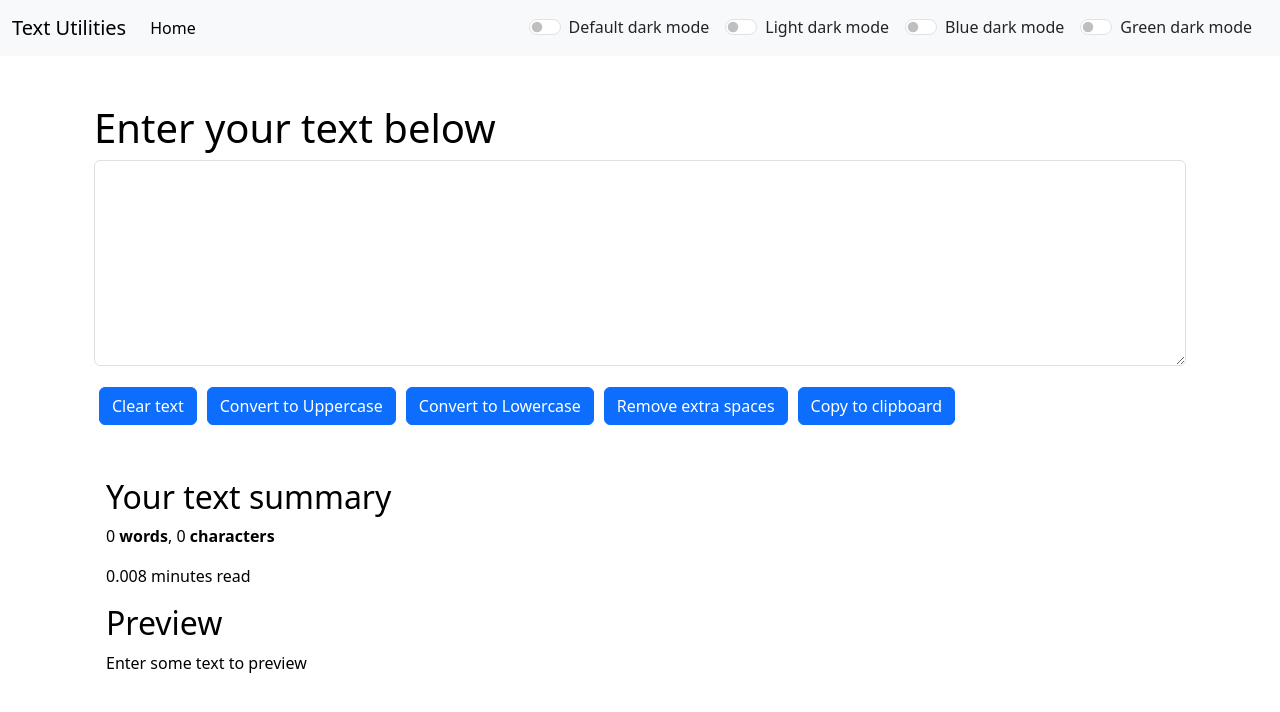
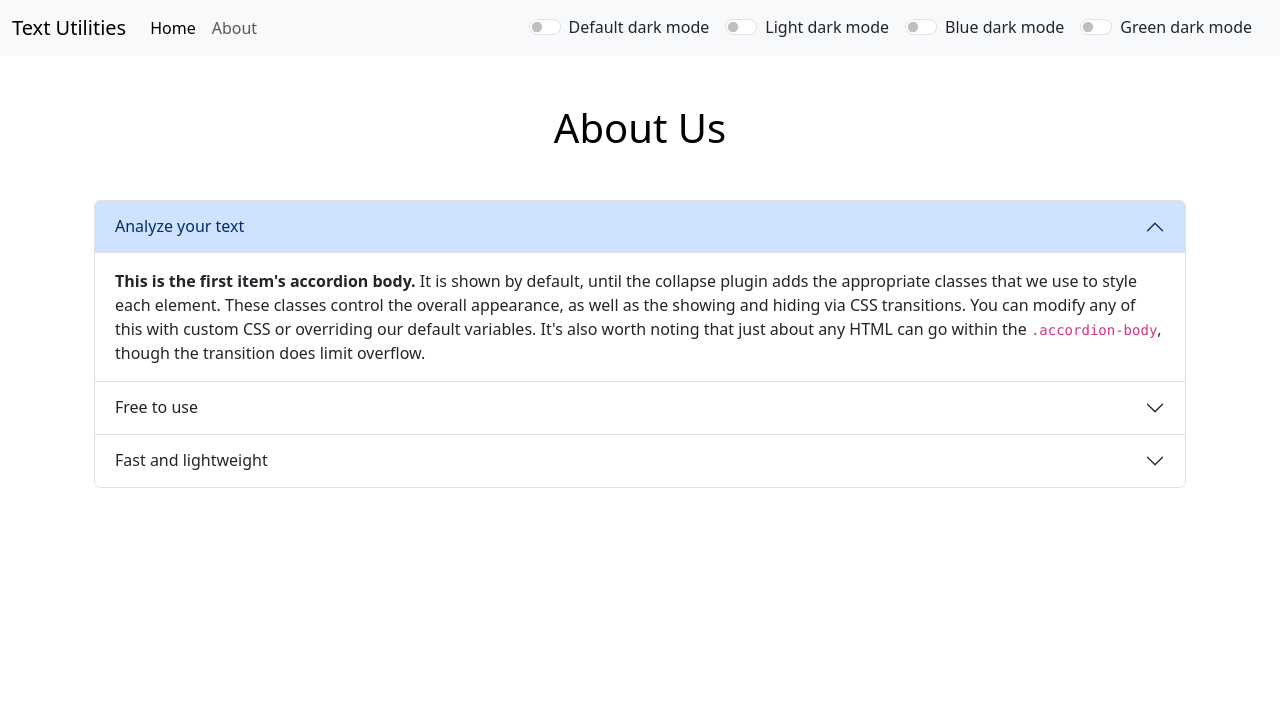
Before and after one commit to offCodezLab/Text-Utilities, a React (Create React App) app: page /about in a window 1280 px wide. Shown: the top 712 px of the page. Built offline with nearby package versions, Linux system fonts and the light colour scheme.

Commit message:
Some changes to about page

```diff
--- a/src/App.css
+++ b/src/App.css
@@ -30,3 +30,8 @@
 .color-white {
     color: white !important;
 }
+
+.about-dark {
+    background-color: rgb(0, 0, 0, 0.9) !important;
+    color: white !important;
+}
--- a/src/App.js
+++ b/src/App.js
@@ -1,10 +1,10 @@
 import { useState } from 'react';
 import "./App.css";
-// import About from "./components/About";
+import About from "./components/About";
 import Navbar from "./components/Navbar";
 import TextForm from "./components/TextForm";
 import Alert from './components/Alert';
-// import { BrowserRouter as Router, Route, Routes } from "react-router-dom";
+import { BrowserRouter as Router, Route, Routes } from "react-router-dom";
 
 function App() {
 
@@ -90,23 +90,16 @@ function App() {
 
   return (
     <>
-      <Navbar title="Text Utilities" aboutUs="About" mode={mode} toggleDarkMode={toggleDarkMode} toggleLightDarkMode={toggleLightDarkMode} toggleBlueDarkMode={toggleBlueDarkMode} toggleGreenDarkMode={toggleGreenDarkMode} />
-      <Alert alert={alert} />
-      <div className="container my-3">
-        <TextForm heading="Enter your text below" mode={mode} showAlert={showAlert} />
-      </div>
-      {/* <Router> */}
-      {/* <Navbar title="Text Utilities" aboutUs="About" mode={mode} toggleDarkMode={toggleDarkMode} toggleLightDarkMode={toggleLightDarkMode} toggleBlueDarkMode={toggleBlueDarkMode} toggleGreenDarkMode={toggleGreenDarkMode} />
+      <Router>
+        {<Navbar title="Text Utilities" aboutUs="About" mode={mode} toggleDarkMode={toggleDarkMode} toggleLightDarkMode={toggleLightDarkMode} toggleBlueDarkMode={toggleBlueDarkMode} toggleGreenDarkMode={toggleGreenDarkMode} />}
         <Alert alert={alert} />
         <div className="container my-3">
           <Routes>
-            <Route exact path="/about" element={<About />}>
-            </Route>
-            <Route exact path="/" element={<TextForm heading="Enter your text below" mode={mode} showAlert={showAlert} />}>
-            </Route>
+            <Route exact path="/" element={<TextForm heading="Enter your text below" mode={mode} showAlert={showAlert} />}></Route>
+            <Route exact path="/about" element={<About mode={mode} />}></Route>
           </Routes>
-        </div> */}
-      {/* </Router > */}
+        </div>
+      </Router >
 
     </>
   );
--- a/src/components/About.js
+++ b/src/components/About.js
@@ -1,75 +1,51 @@
-import React, { useState } from 'react'
+import React from 'react'
 
-export default function About() {
+export default function About(props) {
 
-    const [styleMode, setStyleMode] = useState({
-        color: "black",
-        backgroundColor: "white"
-    });
-
-    const toggleStyleMode = () => {
-        if (styleMode.color === "black") {
-            setStyleMode({
-                color: "white",
-                backgroundColor: "black"
-            })
-            setBtnText("Enable Light Mode");
-        }
-        else {
-            setStyleMode({
-                color: "black",
-                backgroundColor: "white"
-            })
-            setBtnText("Enable Dark Mode");
-
-        }
-    }
-
-    const [btnText, setBtnText] = useState("Enable Dark Mode");
 
     return (
         <>
-            <div className='container' style={styleMode}>
-                <h1 className='my-3'>About Us</h1>
-                <div className="accordion" id="accordionExample" style={styleMode}>
+            <div className='container'>
+                <h1 className='my-5' style={{ color: props.mode === "light" ? "black" : "white", textAlign: "center" }}>About Us</h1>
+                <div className="accordion" id="accordionExample">
                     <div className="accordion-item">
                         <h2 className="accordion-header">
-                            <button className="accordion-button" style={styleMode} type="button" data-bs-toggle="collapse" data-bs-target="#collapseOne" aria-expanded="true" aria-controls="collapseOne">
-                                Accordion Item #1
+                            <button className={`accordion-button ${"about-" + props.mode}`} type="button" data-bs-toggle="collapse" data-bs-target="#collapseOne" aria-expanded="true" aria-controls="collapseOne">
+                                Analyze your text
                             </button>
                         </h2>
                         <div id="collapseOne" className="accordion-collapse collapse show" data-bs-parent="#accordionExample">
-                            <div className="accordion-body" style={styleMode}>
+                            <div className={`accordion-body ${"about-" + props.mode}`}>
                                 <strong>This is the first item's accordion body.</strong> It is shown by default, until the collapse plugin adds the appropriate classes that we use to style each element. These classes control the overall appearance, as well as the showing and hiding via CSS transitions. You can modify any of this with custom CSS or overriding our default variables. It's also worth noting that just about any HTML can go within the <code>.accordion-body</code>, though the transition does limit overflow.
                             </div>
                         </div>
                     </div>
                     <div className="accordion-item">
                         <h2 className="accordion-header">
-                            <button className="accordion-button collapsed" style={styleMode} type="button" data-bs-toggle="collapse" data-bs-target="#collapseTwo" aria-expanded="false" aria-controls="collapseTwo">
-                                Accordion Item #2
+                            <button className={`accordion-button collapsed ${"about-" + props.mode}`} type="button" data-bs-toggle="collapse" data-bs-target="#collapseTwo" aria-expanded="false" aria-controls="collapseTwo">
+                                Free to use
                             </button>
                         </h2>
                         <div id="collapseTwo" className="accordion-collapse collapse" data-bs-parent="#accordionExample">
-                            <div className="accordion-body" style={styleMode}>
+                            <div className={`accordion-body ${"about-" + props.mode}`}>
                                 <strong>This is the second item's accordion body.</strong> It is hidden by default, until the collapse plugin adds the appropriate classes that we use to style each element. These classes control the overall appearance, as well as the showing and hiding via CSS transitions. You can modify any of this with custom CSS or overriding our default variables. It's also worth noting that just about any HTML can go within the <code>.accordion-body</code>, though the transition does limit overflow.
                             </div>
                         </div>
                     </div>
                     <div className="accordion-item">
                         <h2 className="accordion-header">
-                            <button className="accordion-button collapsed" style={styleMode} type="button" data-bs-toggle="collapse" data-bs-target="#collapseThree" aria-expanded="false" aria-controls="collapseThree">
-                                Accordion Item #3
+                            <button className={`accordion-button collapsed ${"about-" + props.mode}`} type="button" data-bs-toggle="collapse" data-bs-target="#collapseThree" aria-expanded="false" aria-controls="collapseThree">
+                                Fast and lightweight
                             </button>
                         </h2>
                         <div id="collapseThree" className="accordion-collapse collapse" data-bs-parent="#accordionExample">
-                            <div className="accordion-body" style={styleMode}>
+                            <div className={`accordion-body ${"about-" + props.mode}`}>
                                 <strong>This is the third item's accordion body.</strong> It is hidden by default, until the collapse plugin adds the appropriate classes that we use to style each element. These classes control the overall appearance, as well as the showing and hiding via CSS transitions. You can modify any of this with custom CSS or overriding our default variables. It's also worth noting that just about any HTML can go within the <code>.accordion-body</code>, though the transition does limit overflow.
                             </div>
                         </div>
                     </div>
                 </div>
-                <button type="button" className="btn btn-primary my-3" onClick={toggleStyleMode}>{btnText}</button>
+
             </div>
         </>
     )
--- a/src/components/Navbar.js
+++ b/src/components/Navbar.js
@@ -1,24 +1,24 @@
 import React from 'react'
 import PropTypes from 'prop-types'
-// import { Link } from 'react-router-dom';
+import { Link } from 'react-router-dom';
 
 export default function Navbar(props) {
     return (
         <>
             <nav className={`navbar navbar-expand-lg navbar-${props.mode === "light" ? "light" : "dark"} bg-${props.mode === "light" ? "light" : "dark"}`}>
                 <div className="container-fluid">
-                    <a className="navbar-brand" href="#">{props.title}</a>
+                    <Link className="navbar-brand" to="/">{props.title}</Link>
                     <button className="navbar-toggler" type="button" data-bs-toggle="collapse" data-bs-target="#navbarSupportedContent" aria-controls="navbarSupportedContent" aria-expanded="false" aria-label="Toggle navigation">
                         <span className="navbar-toggler-icon"></span>
                     </button>
                     <div className="collapse navbar-collapse" id="navbarSupportedContent">
                         <ul className="navbar-nav me-auto mb-2 mb-lg-0">
                             <li className="nav-item">
-                                <a className='nav-link active' aria-current="page" href="#">Home</a>
+                                <Link className='nav-link active' aria-current="page" to="/">Home</Link>
                             </li>
-                            {/* <li className="nav-item">
-                                <a className='nav-link' href="/about">{props.aboutUs}</a>
-                            </li> */}
+                            <li className="nav-item">
+                                <Link className='nav-link' to="/about">{props.aboutUs}</Link>
+                            </li>
                         </ul>
 
 
--- a/src/components/TextForm.js
+++ b/src/components/TextForm.js
@@ -4,31 +4,56 @@ import React, { useState } from 'react';
 export default function TextForm(props) {
 
     const handleClear = () => {
+        if (text.length > 0) {
             setText('');
             props.showAlert("All text has been cleared", "success");
+        }
+        else {
+            props.showAlert("Nothing to clear in text area", "warning");
+        }
     };
 
     const handleUppercase = () => {
+        if (text.length > 0) {
             let newText = text.toUpperCase();
             setText(newText);
             props.showAlert("Text converted to uppercase", "success");
+        }
+        else {
+            props.showAlert("Nothing in text area", "warning");
+        }
     };
 
     const handleLowercase = () => {
+        if (text.length > 0) {
             let newText = text.toLowerCase();
             setText(newText);
             props.showAlert("Text converted to lowercase", "success");
+        }
+        else {
+            props.showAlert("Nothing in text area", "warning");
+        }
     };
 
     const handleRemoveSpaces = () => {
+        if (text.length > 0) {
             setText(text.replace(/\s+/g, ' '));
             props.showAlert("Extra spaces removed", "success");
+        }
+        else {
+            props.showAlert("Nothing in text area", "warning");
+        }
 
     }
 
     const handleCopy = () => {
+        if (text.length > 0) {
             navigator.clipboard.writeText(text);
             props.showAlert("Text copied to clipboard", "success");
+        }
+        else {
+            props.showAlert("Nothing to copy in text area", "warning");
+        }
     };
 
     const handleOnChange = (event) => {
@@ -51,7 +76,7 @@ export default function TextForm(props) {
 
                 <div className="container my-3">
                     <h2 className='mt-5'>Your text summary</h2>
-                    <p>{text.length > 0 ? text.split(" ").length : 0} <b>words</b>, {text.length} <b>characters</b></p>
+                    <p>{text.split(" ").filter((e) => { return e.length > 0 }).length} <b>words</b>, {text.length} <b>characters</b></p>
                     <p>{text.split(" ").length * 0.008} minutes read</p>
                     <h2>Preview</h2>
                     <p>{text.length > 0 ? text : "Enter some text to preview"}</p>
```
Also changed, not shown: package.json (+7 -4 lines), 1 other file (tests, documents, lock files or other folders). Lines whose indentation alone changed are shown as unchanged.
